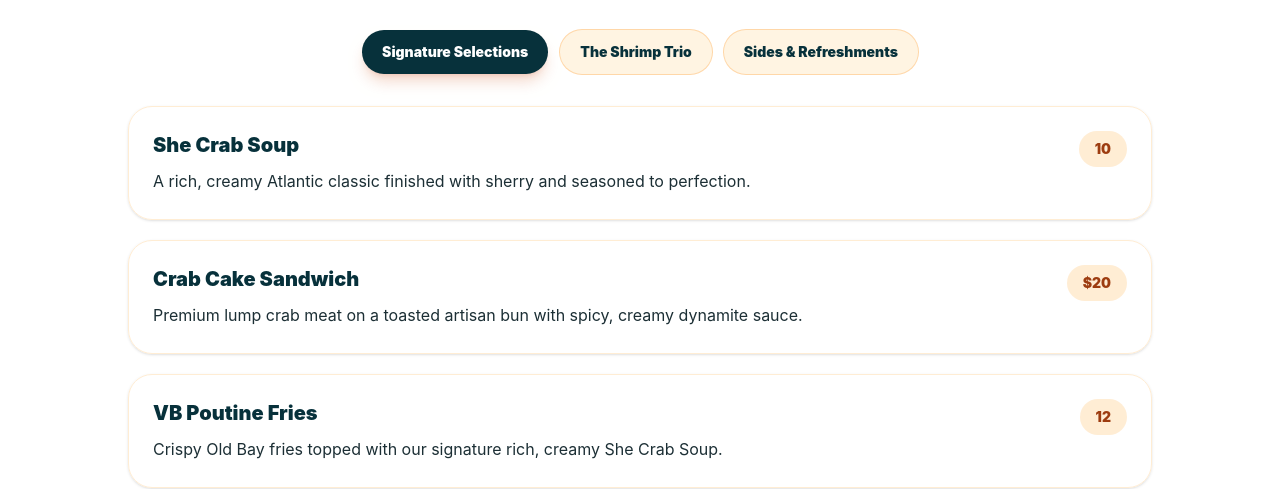
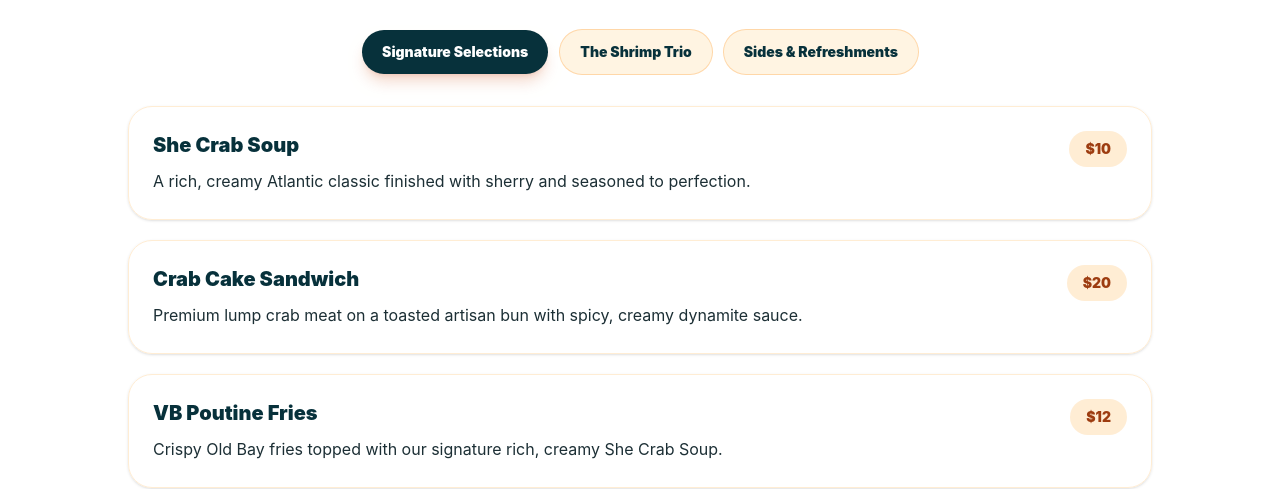
Before and after one commit to ciachef06-rgb/beachcomber-site, a React (Vite) app: page / in a window 1280 px wide. Shown: the part 1980-2469 px from the top of the page. Built offline with nearby package versions, Linux system fonts and the light colour scheme.

Commit message:
Update menu pricing

```diff
--- a/src/App.jsx
+++ b/src/App.jsx
@@ -5,9 +5,9 @@ const menuItems = [
   {
     category: "Signature Selections",
     items: [
-      { name: "She Crab Soup", desc: "A rich, creamy Atlantic classic finished with sherry and seasoned to perfection.", price: "10" },
+      { name: "She Crab Soup", desc: "A rich, creamy Atlantic classic finished with sherry and seasoned to perfection.", price: "$10" },
       { name: "Crab Cake Sandwich", desc: "Premium lump crab meat on a toasted artisan bun with spicy, creamy dynamite sauce.", price: "$20" },
-      { name: "VB Poutine Fries", desc: "Crispy Old Bay fries topped with our signature rich, creamy She Crab Soup.", price: "12" },
+      { name: "VB Poutine Fries", desc: "Crispy Old Bay fries topped with our signature rich, creamy She Crab Soup.", price: "$12" },
       { name: "Flounder Nuggets", desc: "Crispy, golden-fried Atlantic flounder served with lemon and house-made tartar sauce.", price: "$15" },
       { name: "Catch of the Day", desc: "Fresh local seafood prepared seared, blackened, or fried. Ask about today’s local landing.", price: "Market" },
     ],
@@ -23,11 +23,11 @@ const menuItems = [
   {
     category: "Sides & Refreshments",
     items: [
-      { name: "Beignet-Style Hushpuppies", desc: "Light, fluffy, slightly sweet hushpuppies with a delicate savory-sweet coastal texture.", price: "6" },
-      { name: "Old Bay Fries", desc: "Crispy fries tossed with classic Old Bay seasoning.", price: "5" },
-      { name: "Tangy Cole Slaw", desc: "Cool, creamy, and tangy slaw built to pair with seafood.", price: "4" },
+      { name: "Beignet-Style Hushpuppies", desc: "Light, fluffy, slightly sweet hushpuppies with a delicate savory-sweet coastal texture.", price: "$6" },
+      { name: "Old Bay Fries", desc: "Crispy fries tossed with classic Old Bay seasoning.", price: "$5" },
+      { name: "Tangy Cole Slaw", desc: "Cool, creamy, and tangy slaw built to pair with seafood.", price: "$4" },
       { name: "Kettle Chips", desc: "Simple, crunchy, and satisfying.", price: "4" },
-      { name: "Refreshments", desc: "Sweet tea, unsweet tea, assorted sodas, and bottled water.", price: "2-3 " },
+      { name: "Refreshments", desc: "Sweet tea, unsweet tea, assorted sodas, and bottled water.", price: "$2-3 " },
     ],
   },
 ];
```
